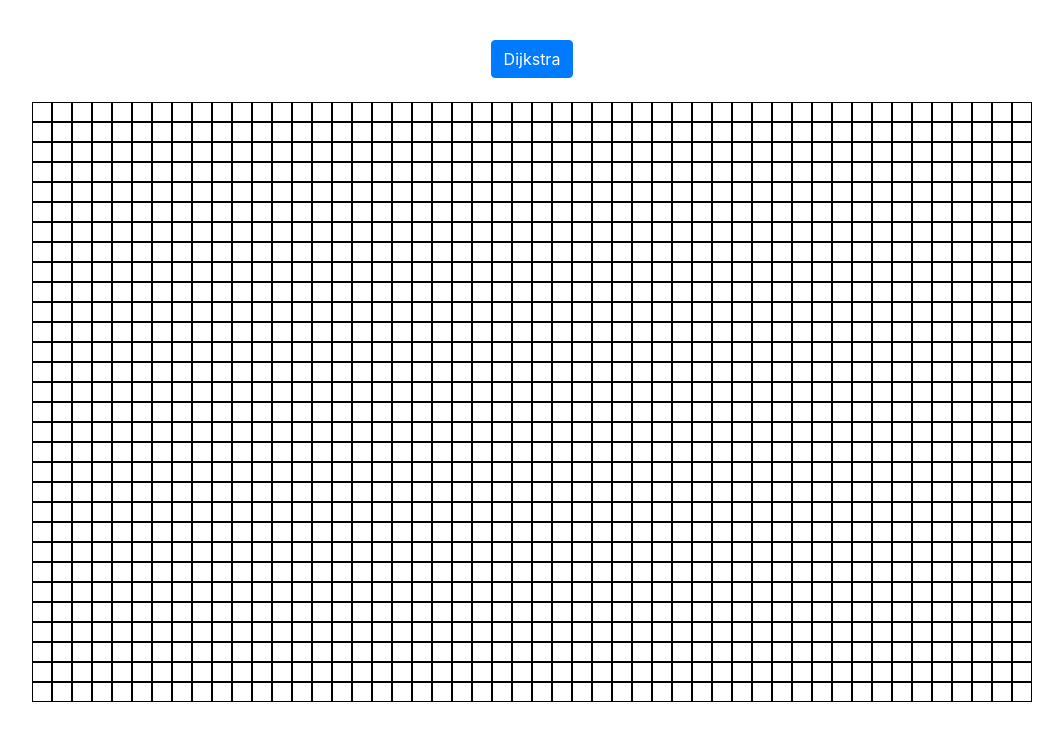
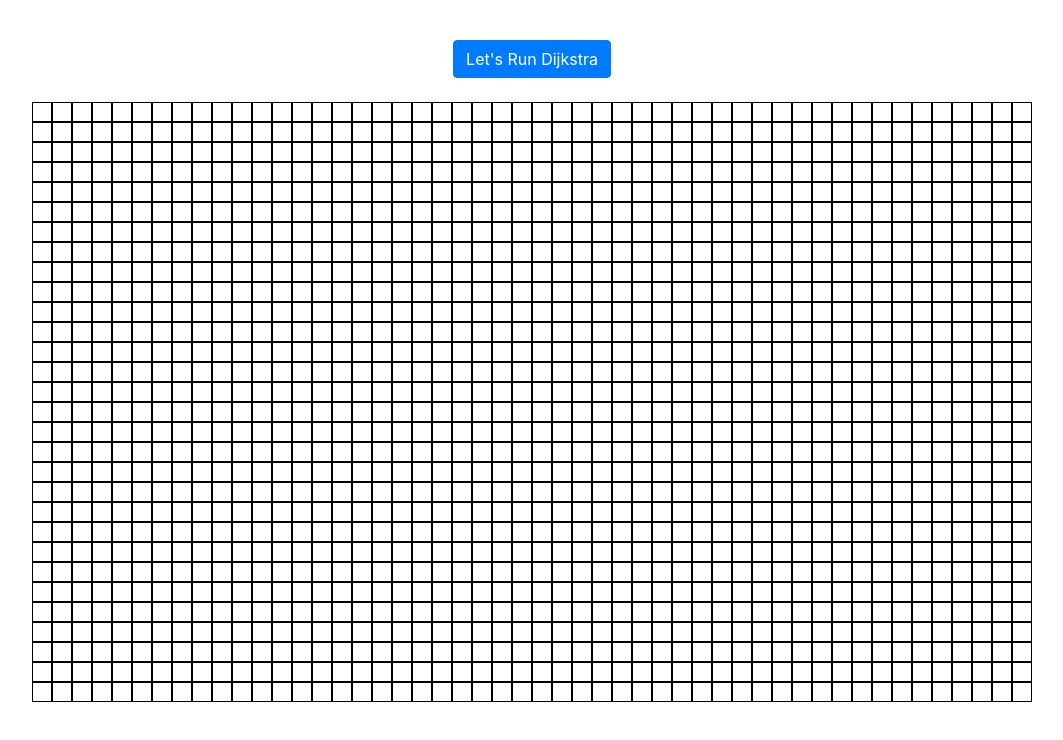
Before and after one commit to Walker-TW/Algorithm-Visualizer, a React (Create React App) app: page / in a window 1280 px wide. Shown: the top 740 px of the page, without its empty margins (108-1171 px from the left). Built offline with nearby package versions, Linux system fonts and the light colour scheme.

Commit message:
Passed in startNode & endNode into dijkstra button

```diff
--- a/src/App.js
+++ b/src/App.js
@@ -1,6 +1,5 @@
 import React, { Component } from "react";
 import Grid from "./Grid/Grid";
-import Header from "./Header/Header";
 import "./App.css";
 
 export default class App extends Component {
--- a/src/Grid/Grid.js
+++ b/src/Grid/Grid.js
@@ -38,6 +38,10 @@ export default class Grid extends Component {
     const startNode = this.start.coordinates;
   }
 
+  testing = () => {
+    console.log("x");
+  };
+
   gridSetup = () => {
     let nodes = [];
     for (let row = 0; row < 50; row++) {
@@ -73,7 +77,10 @@ export default class Grid extends Component {
     return (
       <div className="Grid">
         <div className="Button">
-          <Header />
+          <Header
+            startNode={this.state.start.coordinates}
+            endNode={this.state.finish.coordinates}
+          />
         </div>
         <br />
         {grid.map((row, colIndex) => {
--- a/src/Header/Header.js
+++ b/src/Header/Header.js
@@ -1,9 +1,21 @@
 import React, { Component } from "react";
 import { Navbar, Button } from "react-bootstrap";
+import PropTypes from "prop-types";
 
 export class Header extends Component {
+  testDijkstra = () => {
+    const { startNode, endNode } = this.props;
+    console.log(this.props);
+    console.log(startNode, "Look a start node");
+    console.log(endNode, "Look an end node");
+  };
+
   render() {
-    return <Button variant="primary">Dijkstra</Button>;
+    return (
+      <Button onClick={this.testDijkstra} variant="primary">
+        Let's Run Dijkstra
+      </Button>
+    );
   }
 }
 
```
